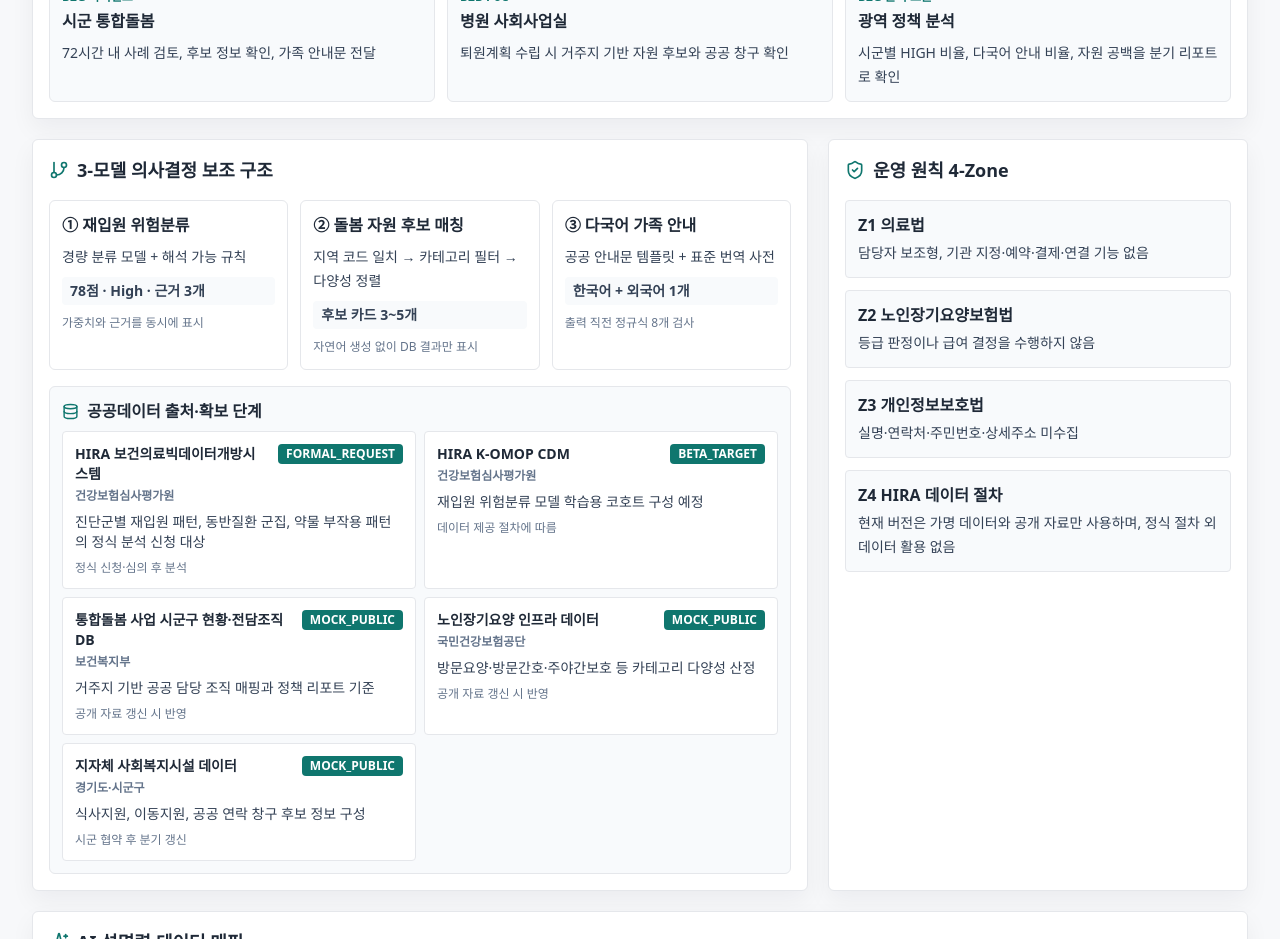
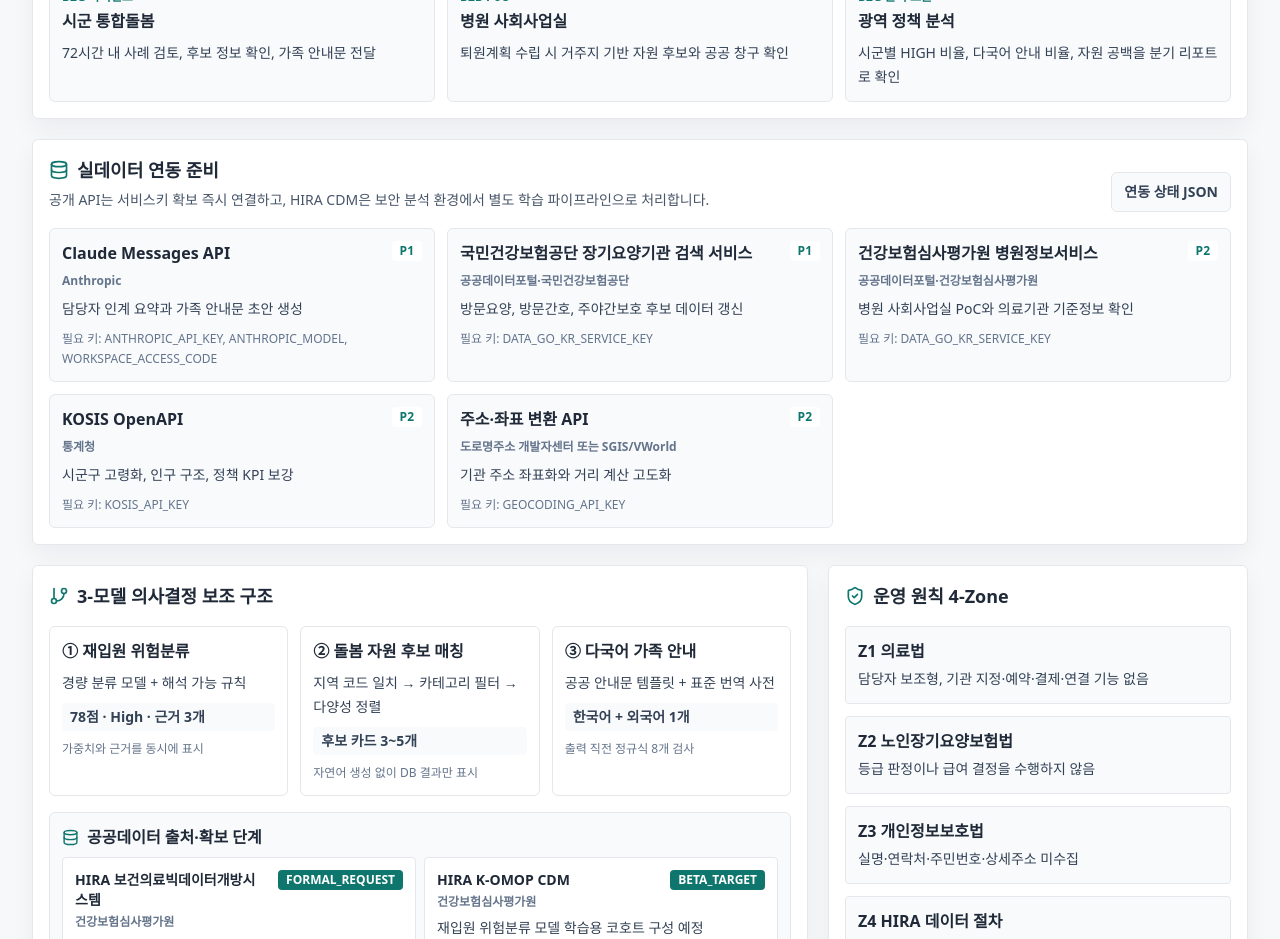
Before and after one commit to dailyweekly/carebridge72, a Next.js app: page / in a window 1280 px wide. Shown: the part 3600-4539 px from the top of the page. Built offline with nearby package versions, Linux system fonts and the light colour scheme.

Commit message:
Add data integration readiness tracking

```diff
--- /dev/null
+++ b/app/api/integrations/status/route.ts
@@ -0,0 +1,20 @@
+import { NextResponse } from "next/server";
+import { getIntegrationReadiness } from "@/lib/data-integrations";
+
+export function GET() {
+  return NextResponse.json({
+    generatedAt: new Date().toISOString(),
+    integrations: getIntegrationReadiness().map((item) => ({
+      id: item.id,
+      name: item.name,
+      provider: item.provider,
+      purpose: item.purpose,
+      priority: item.priority,
+      stage: item.stage,
+      configuredKeys: item.configuredKeys,
+      missingKeys: item.missingKeys,
+      obtainFrom: item.obtainFrom,
+      url: item.url
+    }))
+  });
+}
--- a/components/SolutionOperations.tsx
+++ b/components/SolutionOperations.tsx
@@ -2,6 +2,7 @@ import { Building2, Database, FileCheck2, GitBranch, ShieldCheck, Sparkles, User
 import type { ReactNode } from "react";
 import { bandLabels, diagnosisLabels, regionLabels } from "@/lib/labels";
 import { assessCaseReview, sortCasesByReviewPriority } from "@/lib/case-review";
+import { dataIntegrations } from "@/lib/data-integrations";
 import { calculateRisk } from "@/lib/risk";
 import type { CareResource, Patient, PublicDataSource, ReviewCase, RiskResult } from "@/lib/types";
 
@@ -26,12 +27,53 @@ export function SolutionOperations({
     <section className="mt-6 grid gap-5">
       <CaseQueuePanel patients={patients} cases={cases} />
       <RoleModePanel />
+      <DataIntegrationPanel />
       <div className="grid gap-5 xl:grid-cols-[minmax(0,1fr)_420px]">
         <ModelGovernancePanel sources={sources} activeRisk={activeRisk} />
         <SafetyZonePanel />
       </div>
       <ModelCardPanel activeRisk={activeRisk} />
       <PolicyAnalyticsPanel patients={patients} resources={resources} cases={cases} activePatient={activePatient} />
+    </section>
+  );
+}
+
+function DataIntegrationPanel() {
+  const topItems = dataIntegrations.filter((item) => item.priority !== "P3");
+  return (
+    <section className="rounded-md border border-line bg-white p-4 shadow-soft">
+      <div className="mb-4 flex flex-col gap-2 sm:flex-row sm:items-end sm:justify-between">
+        <div>
+          <div className="flex items-center gap-2">
+            <Database size={20} className="text-teal" />
+            <h2 className="text-lg font-bold text-ink">실데이터 연동 준비</h2>
+          </div>
+          <p className="mt-1 text-sm leading-6 text-slate-600">
+            공개 API는 서비스키 확보 즉시 연결하고, HIRA CDM은 보안 분석 환경에서 별도 학습 파이프라인으로 처리합니다.
+          </p>
+        </div>
+        <a
+          className="inline-flex min-h-10 items-center justify-center rounded-md border border-line bg-panel px-3 py-2 text-sm font-bold text-slate-700"
+          href="/api/integrations/status"
+        >
+          연동 상태 JSON
+        </a>
+      </div>
+      <div className="grid gap-3 lg:grid-cols-3">
+        {topItems.map((item) => (
+          <article key={item.id} className="rounded-md border border-line bg-panel p-3">
+            <div className="mb-2 flex items-start justify-between gap-2">
+              <p className="font-bold text-ink">{item.name}</p>
+              <span className="rounded bg-white px-2 py-0.5 text-xs font-black text-teal">{item.priority}</span>
+            </div>
+            <p className="text-xs font-bold text-slate-500">{item.provider}</p>
+            <p className="mt-2 text-sm leading-6 text-slate-700">{item.purpose}</p>
+            <p className="mt-2 text-xs leading-5 text-slate-500">
+              필요 키: {item.envKeys.length > 0 ? item.envKeys.join(", ") : "보안 분석 환경 내 신청"}
+            </p>
+          </article>
+        ))}
+      </div>
     </section>
   );
 }
--- /dev/null
+++ b/lib/data-integrations.ts
@@ -0,0 +1,94 @@
+export type IntegrationStage = "configured" | "missing";
+
+export type DataIntegration = {
+  id: string;
+  name: string;
+  provider: string;
+  purpose: string;
+  envKeys: string[];
+  obtainFrom: string;
+  url: string;
+  priority: "P1" | "P2" | "P3";
+};
+
+export type IntegrationStatus = DataIntegration & {
+  stage: IntegrationStage;
+  configuredKeys: string[];
+  missingKeys: string[];
+};
+
+export const dataIntegrations: DataIntegration[] = [
+  {
+    id: "ANTHROPIC_CLAUDE",
+    name: "Claude Messages API",
+    provider: "Anthropic",
+    purpose: "담당자 인계 요약과 가족 안내문 초안 생성",
+    envKeys: ["ANTHROPIC_API_KEY", "ANTHROPIC_MODEL", "WORKSPACE_ACCESS_CODE"],
+    obtainFrom: "Anthropic Console에서 API 키 발급 후 Vercel 환경변수 등록",
+    url: "https://platform.claude.com/docs/en/build-with-claude/working-with-messages",
+    priority: "P1"
+  },
+  {
+    id: "DATA_GO_KR_NHIS_LTC",
+    name: "국민건강보험공단 장기요양기관 검색 서비스",
+    provider: "공공데이터포털·국민건강보험공단",
+    purpose: "방문요양, 방문간호, 주야간보호 후보 데이터 갱신",
+    envKeys: ["DATA_GO_KR_SERVICE_KEY"],
+    obtainFrom: "공공데이터포털 로그인 → 활용신청 → 일반 인증키 발급",
+    url: "https://www.data.go.kr/data/15059029/openapi.do",
+    priority: "P1"
+  },
+  {
+    id: "DATA_GO_KR_HIRA_HOSPITAL",
+    name: "건강보험심사평가원 병원정보서비스",
+    provider: "공공데이터포털·건강보험심사평가원",
+    purpose: "병원 사회사업실 PoC와 의료기관 기준정보 확인",
+    envKeys: ["DATA_GO_KR_SERVICE_KEY"],
+    obtainFrom: "공공데이터포털 로그인 → 활용신청 → 병원정보서비스 승인",
+    url: "https://www.data.go.kr/data/15001698/openapi.do",
+    priority: "P2"
+  },
+  {
+    id: "KOSIS",
+    name: "KOSIS OpenAPI",
+    provider: "통계청",
+    purpose: "시군구 고령화, 인구 구조, 정책 KPI 보강",
+    envKeys: ["KOSIS_API_KEY"],
+    obtainFrom: "KOSIS 공유서비스 → OPEN API 인증키 신청",
+    url: "https://kosis.kr/openapi/index/",
+    priority: "P2"
+  },
+  {
+    id: "GEOCODING",
+    name: "주소·좌표 변환 API",
+    provider: "도로명주소 개발자센터 또는 SGIS/VWorld",
+    purpose: "기관 주소 좌표화와 거리 계산 고도화",
+    envKeys: ["GEOCODING_API_KEY"],
+    obtainFrom: "도로명주소, SGIS, VWorld 중 운영 정책에 맞는 키 발급",
+    url: "https://www.juso.go.kr",
+    priority: "P2"
+  },
+  {
+    id: "HIRA_CDM",
+    name: "HIRA K-OMOP/CDM 분석 환경",
+    provider: "건강보험심사평가원",
+    purpose: "재입원 위험 모델 학습과 SHAP 설명 산출",
+    envKeys: [],
+    obtainFrom: "보건의료빅데이터개방시스템 CDM 이용신청 후 보안 분석 환경 내 수행",
+    url: "https://opendata.hira.or.kr/op/opb/selectHelhMedDataInfoView.do",
+    priority: "P3"
+  }
+];
+
+export function getIntegrationReadiness(env: Record<string, string | undefined> = process.env) {
+  return dataIntegrations.map((integration): IntegrationStatus => {
+    const configuredKeys = integration.envKeys.filter((key) => Boolean(env[key]));
+    const missingKeys = integration.envKeys.filter((key) => !env[key]);
+    return {
+      ...integration,
+      configuredKeys,
+      missingKeys,
+      stage: missingKeys.length === 0 ? "configured" : "missing"
+    };
+  });
+}
```
Also changed, not shown: 3 other files (tests, documents, lock files or other folders).
